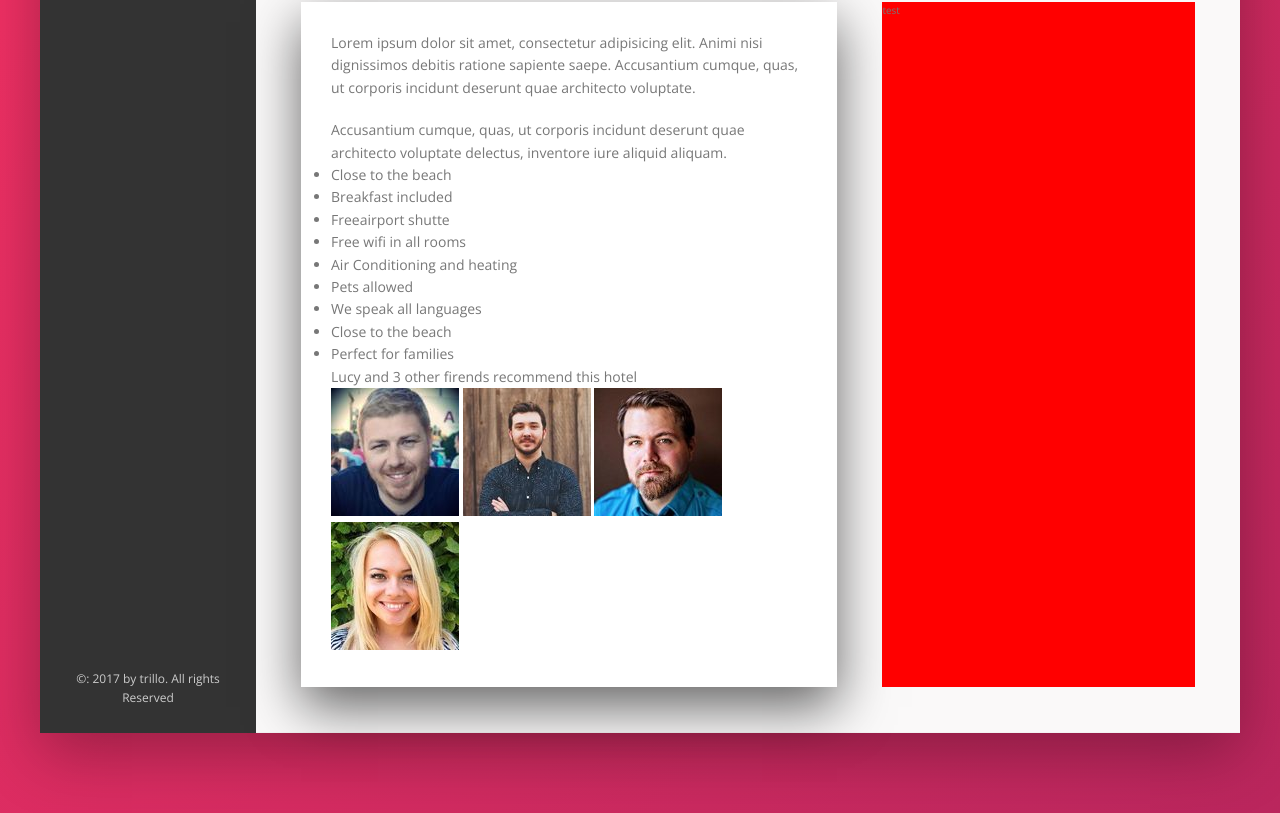
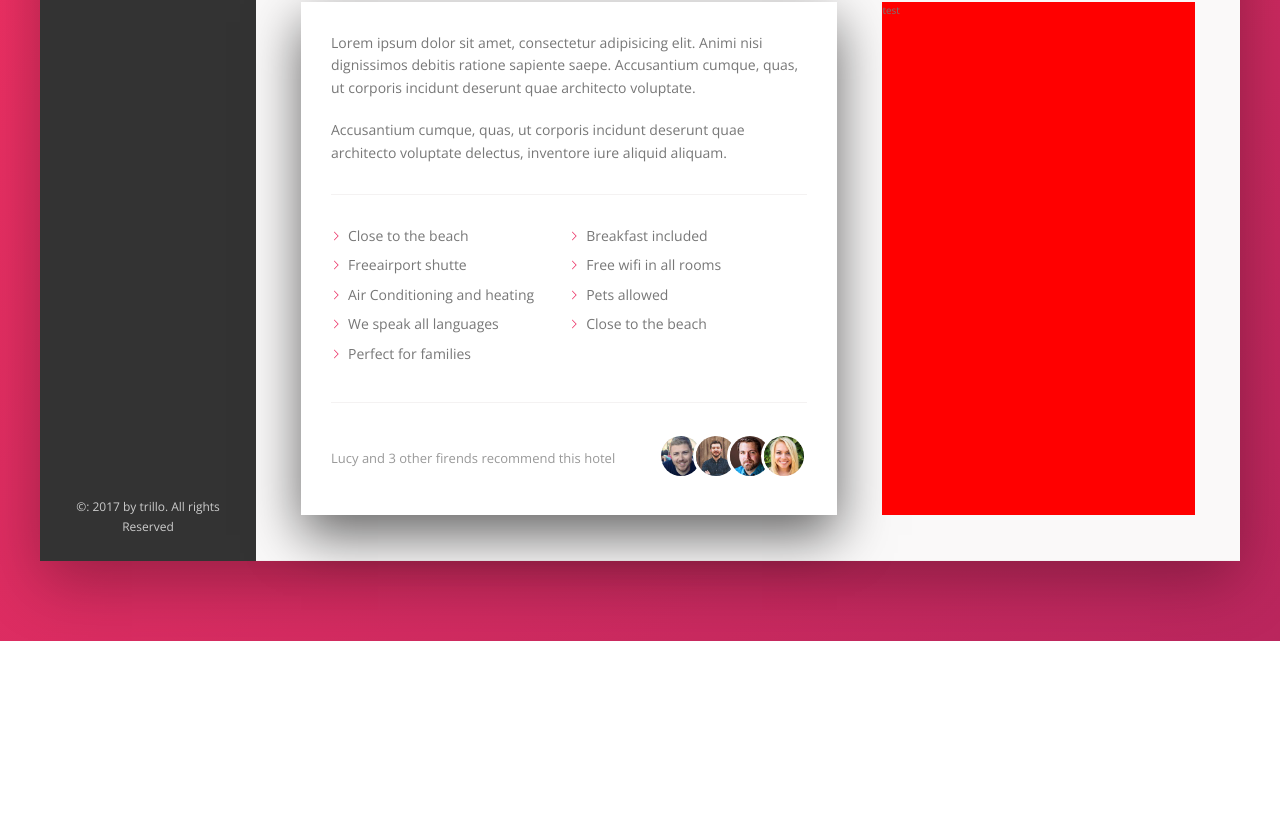
Before and after one commit to olaknowct/trillo, a website: page index.html in a window 1280 px wide. Shown: the part 645-1458 px from the top of the page. After the commit the page ends 1286 px from the top, so only its background shows below. Drawn offline with nearby package versions, Linux system fonts and the light colour scheme.

Commit message:
recommend and list component style

```diff
--- a/index.html
+++ b/index.html
@@ -174,15 +174,15 @@
                 architecto voluptate delectus, inventore iure aliquid aliquam.
               </p>
               <ul class="list">
-                <li class="list_item">Close to the beach</li>
-                <li class="list_item">Breakfast included</li>
-                <li class="list_item">Freeairport shutte</li>
-                <li class="list_item">Free wifi in all rooms</li>
-                <li class="list_item">Air Conditioning and heating</li>
-                <li class="list_item">Pets allowed</li>
-                <li class="list_item">We speak all languages</li>
-                <li class="list_item">Close to the beach</li>
-                <li class="list_item">Perfect for families</li>
+                <li class="list__item">Close to the beach</li>
+                <li class="list__item">Breakfast included</li>
+                <li class="list__item">Freeairport shutte</li>
+                <li class="list__item">Free wifi in all rooms</li>
+                <li class="list__item">Air Conditioning and heating</li>
+                <li class="list__item">Pets allowed</li>
+                <li class="list__item">We speak all languages</li>
+                <li class="list__item">Close to the beach</li>
+                <li class="list__item">Perfect for families</li>
               </ul>
               <div class="recommend">
                 <p class="recommend__count">
--- a/sass/_components.scss
+++ b/sass/_components.scss
@@ -284,6 +284,66 @@
   }
 }
 
+// Paragraph
 .paragraph:not(:last-of-type) {
   margin-bottom: 2rem;
 }
+
+// list
+.list {
+  list-style: none;
+  margin: 3rem 0;
+  padding: 3rem 0;
+  border-top: var(--line);
+  border-bottom: var(--line);
+
+  display: flex;
+  flex-wrap: wrap;
+
+  &__item {
+    flex: 0 0 50%;
+    margin-bottom: 0.7rem;
+  }
+
+  &__item::before {
+    content: "";
+    display: inline-block;
+    height: 1rem;
+    width: 1rem;
+    margin-right: 0.7rem;
+    // background-image: url(../img/chevron-thin-right.svg);
+
+    background-color: var(--color-primary);
+    -webkit-mask-image: url(../img/chevron-thin-right.svg);
+    -webkit-mask-size: cover;
+
+    mask-image: url(../img/chevron-thin-right.svg);
+    mask-size: cover;
+  }
+}
+
+// Recommend
+.recommend {
+  font-size: 1.3rem;
+  color: var(--color-grey-dark-3);
+
+  display: flex;
+  align-items: center;
+
+  &__count {
+    margin-right: auto;
+  }
+  &__friends {
+  }
+  &__photo {
+    box-sizing: content-box;
+    height: 4rem;
+    width: 4rem;
+    border-radius: 50%;
+    border: 3px solid #fff;
+
+    &:not(:last-child) {
+      margin-right: -1.5rem;
+    }
+  }
+}
```
Also changed, not shown: css/style.css.
